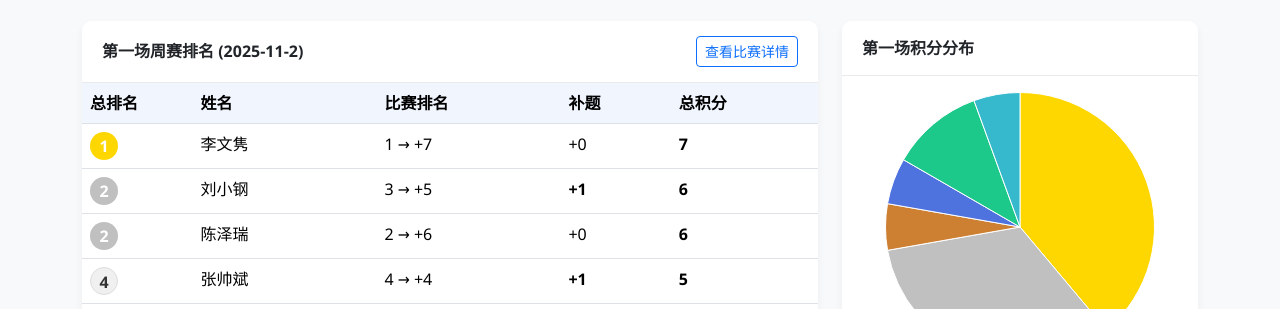
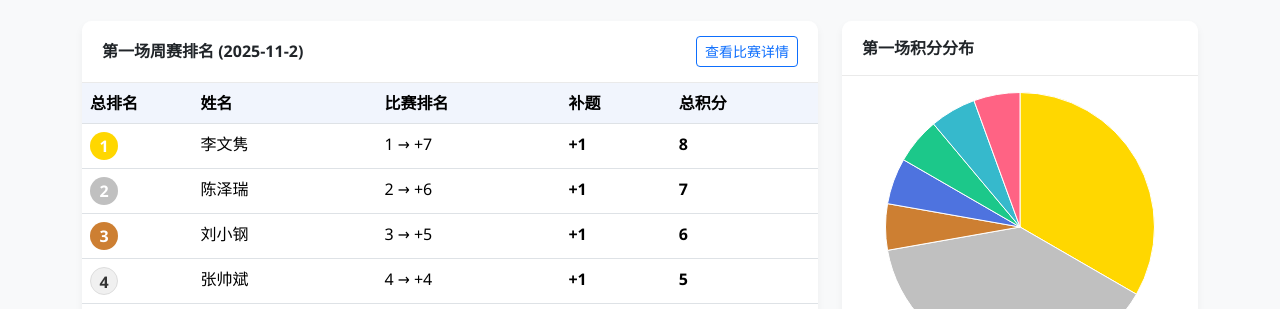
Before and after one commit to TUST-ACM/TUST-ACM-, a plain HTML site: page index.html in a window 1280 px wide. Shown: the part 489-798 px from the top of the page. Drawn offline with nearby package versions, Linux system fonts and the light colour scheme.

Commit message:
Update index.html

```diff
--- a/index.html
+++ b/index.html
@@ -390,9 +390,9 @@
     <script>
         // 第一场周赛排名数据
         const rankingData1 = [
-            { totalRank: 1, name: "李文隽", contestRank: "1 → +7", makeUp: "", totalScore: 7 },
-            { totalRank: 2, name: "刘小钢", contestRank: "3 → +5", makeUp: "+1", totalScore: 6 },
-            { totalRank: 2, name: "陈泽瑞", contestRank: "2 → +6", makeUp: "", totalScore: 6 },
+            { totalRank: 1, name: "李文隽", contestRank: "1 → +7", makeUp: "+1", totalScore: 8 },
+            { totalRank: 2, name: "陈泽瑞", contestRank: "2 → +6", makeUp: "+1", totalScore: 7 },
+            { totalRank: 3, name: "刘小钢", contestRank: "3 → +5", makeUp: "+1", totalScore: 6 },
             { totalRank: 4, name: "张帅斌", contestRank: "4 → +4", makeUp: "+1", totalScore: 5 },
             { totalRank: 5, name: "杨嵘", contestRank: "5 → +3", makeUp: "+1", totalScore: 4 },
             { totalRank: 6, name: "范洛旭", contestRank: "9 → +1", makeUp: "+1", totalScore: 2 },
@@ -401,7 +401,7 @@
             { totalRank: 6, name: "叶丁渲", contestRank: "11 → +1", makeUp: "+1", totalScore: 2 },
             { totalRank: 6, name: "武彦儒", contestRank: "17 → +1", makeUp: "+1", totalScore: 2 },
             { totalRank: 6, name: "方皓", contestRank: "10 → +1", makeUp: "+1", totalScore: 2 },
-            { totalRank: 12, name: "郭梓瞳", contestRank: "7 → +1", makeUp: "", totalScore: 1 },
+            { totalRank: 12, name: "郭梓瞳", contestRank: "7 → +1", makeUp: "+1", totalScore: 2 },
             { totalRank: 12, name: "刘博轩", contestRank: "8 → +1", makeUp: "", totalScore: 1 },
             { totalRank: 12, name: "魏春雨", contestRank: "13 → +1", makeUp: "", totalScore: 1 },
             { totalRank: 12, name: "常静雯", contestRank: "14 → +1", makeUp: "", totalScore: 1 },
@@ -430,14 +430,14 @@
 
         // 总排名数据
         const totalRankingData = [
-            { totalRank: 1, name: "李文隽", rank: "", totalScore: 14 },
-            { totalRank: 2, name: "陈泽瑞", rank: "", totalScore: 11 },
+            { totalRank: 1, name: "李文隽", rank: "", totalScore: 15 },
+            { totalRank: 2, name: "陈泽瑞", rank: "", totalScore: 12 },
             { totalRank: 3, name: "刘建鑫", rank: "", totalScore: 9 },
             { totalRank: 4, name: "杨嵘", rank: "", totalScore: 8 },
             { totalRank: 5, name: "刘小钢", rank: "", totalScore: 7 },
             { totalRank: 5, name: "张帅斌", rank: "", totalScore: 7 },
-            { totalRank: 6, name: "方皓", rank: "", totalScore: 5 },
-            { totalRank: 6, name: "郭梓瞳", rank: "", totalScore: 5 },
+            { totalRank: 6, name: "郭梓瞳", rank: "", totalScore: 6 },
+            { totalRank: 7, name: "方皓", rank: "", totalScore: 5 },
             { totalRank: 8, name: "范洛旭", rank: "", totalScore: 4 },
             { totalRank: 8, name: "吕婧蕊", rank: "", totalScore: 4 },
             { totalRank: 8, name: "武彦儒", rank: "", totalScore: 4 },
```
